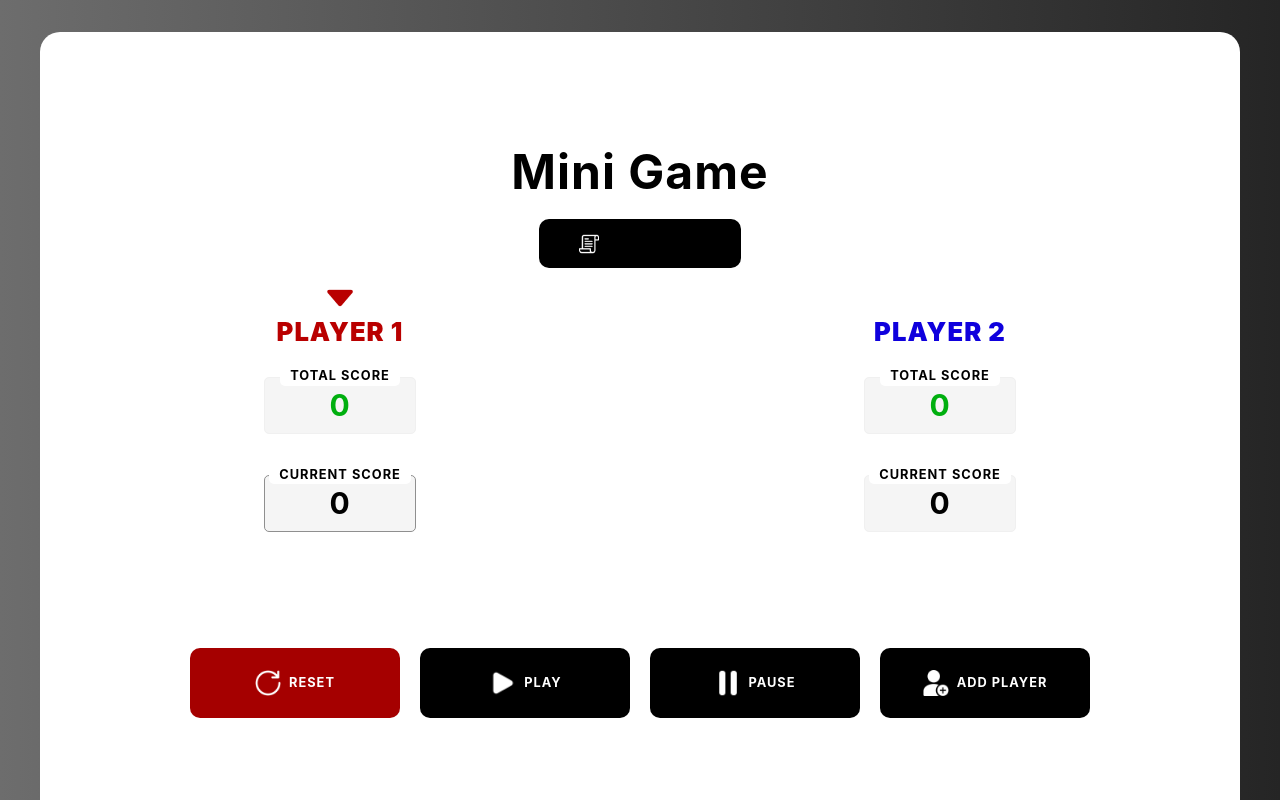
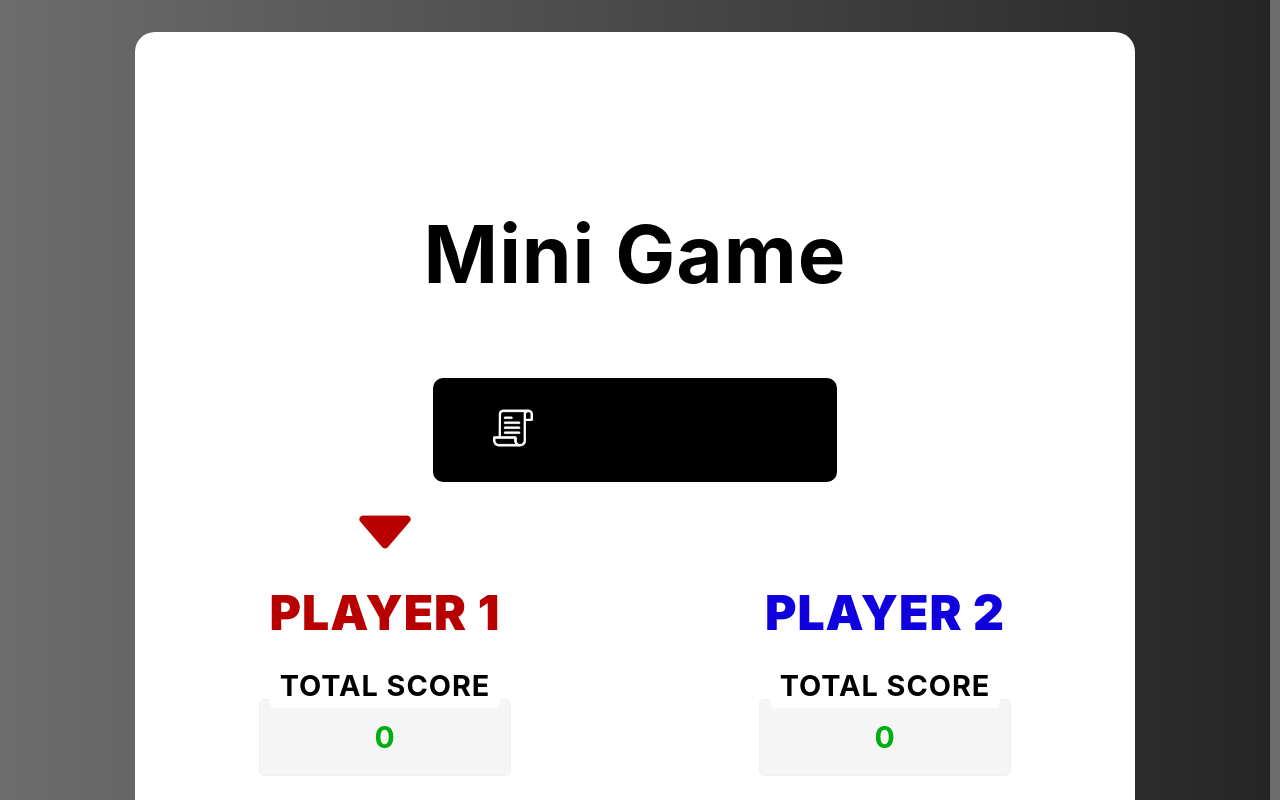
Before and after one commit to Baranbulduk/Mini-Game, a Vue app: page / in a window 1280 px wide. Shown: the top 800 px of the page. Built offline with nearby package versions, Linux system fonts and the light colour scheme.

Commit message:
final commit

```diff
--- a/src/App.vue
+++ b/src/App.vue
@@ -127,4 +127,11 @@ function closeModal() {
   width: 100%;
   margin-bottom: 50px;
 }
+
+@media screen and (max-width: 1300px) {
+  .app {
+    width: 1000px;
+    height: 1800px;
+  }
+}
 </style>
--- a/src/components/Controls.vue
+++ b/src/components/Controls.vue
@@ -121,4 +121,44 @@ function addPlayer() {
     height: 26px;
     margin-right: 8px;
 }
+
+@media screen and (max-width: 1300px) {
+    .controls-buttons {
+        display: flex;
+        justify-content: center;
+        flex-wrap: wrap;
+        gap: 40px;
+    }
+
+    .button {
+        padding: 15px;
+        font-size: 2.5rem;
+        height: 150px;
+        width: 1000px;
+    }
+
+    .play-icon {
+        width: 50px;
+        height: 50px;
+        margin-right: 18px;
+    }
+
+    .pause-icon {
+        width: 48px;
+        height: 48px;
+        margin-right: 18px;
+    }
+
+    .reset-icon {
+        width: 46px;
+        height: 46px;
+        margin-right: 20px;
+    }
+
+    .add-player-icon {
+        width: 46px;
+        height: 46px;
+        margin-right: 20px;
+    }
+}
 </style>
--- a/src/components/Instructions.vue
+++ b/src/components/Instructions.vue
@@ -10,7 +10,8 @@ function toggleInstructions() {
 
 <template>
     <div>
-        <button class="instructions-button" @click="toggleInstructions"> <img src="../assets/gamerules.png" alt="gamerules" class="gamerules-icon" />
+        <button class="instructions-button" @click="toggleInstructions"> <img src="../assets/gamerules.png"
+                alt="gamerules" class="gamerules-icon" />
             GAME RULES
         </button>
         <div v-if="showInstructions">
@@ -63,4 +64,23 @@ function toggleInstructions() {
     color: #21a700;
     font-weight: bold;
 }
+
+@media screen and (max-width: 1300px) {
+    .instructions-button {
+        font-size: 2rem;
+        padding: 30px 60px;
+        margin-top: 80px;
+    }
+
+    .gamerules-icon {
+        width: 40px;
+        height: 40px;
+        margin-right: 20px;
+    }
+
+    .instructions-text {
+        font-size: 1.6rem;
+        width: 830px;
+    }
+}
 </style>
--- a/src/components/Player.vue
+++ b/src/components/Player.vue
@@ -106,10 +106,35 @@ const props = defineProps({
 }
 
 .score--active {
-  border: 1px solid rgb(143, 143, 143);
+    border: 1px solid rgb(143, 143, 143);
 }
 
 .total-score {
     color: #00af0f;
 }
+
+@media screen and (max-width: 1300px) {
+    .arrow-box {
+        height: 85px;
+        margin-top: 10px;
+    }
+
+    .arrow {
+        width: 80px;
+        height: 80px;
+    }
+
+    .player-title {
+        font-size: 3rem;
+    }
+
+    .score-title {
+        font-size: 1.8rem;
+    }
+
+    .score {
+        width: 200px;
+        padding: 15px 25px;
+    }
+}
 </style>
--- a/src/style.css
+++ b/src/style.css
@@ -42,6 +42,23 @@ h1 {
   text-align: center;
 }
 
-h1, h2, h3, h4, h5, h6, p, button {
-letter-spacing: 1px;
+h1,
+h2,
+h3,
+h4,
+h5,
+h6,
+p,
+button {
+  letter-spacing: 1px;
 }
+
+@media screen and (max-width: 1300px) {
+  :root {
+    width: 1270px;
+  }
+
+  h1 {
+    font-size: 5em;
+  }
+}
```
